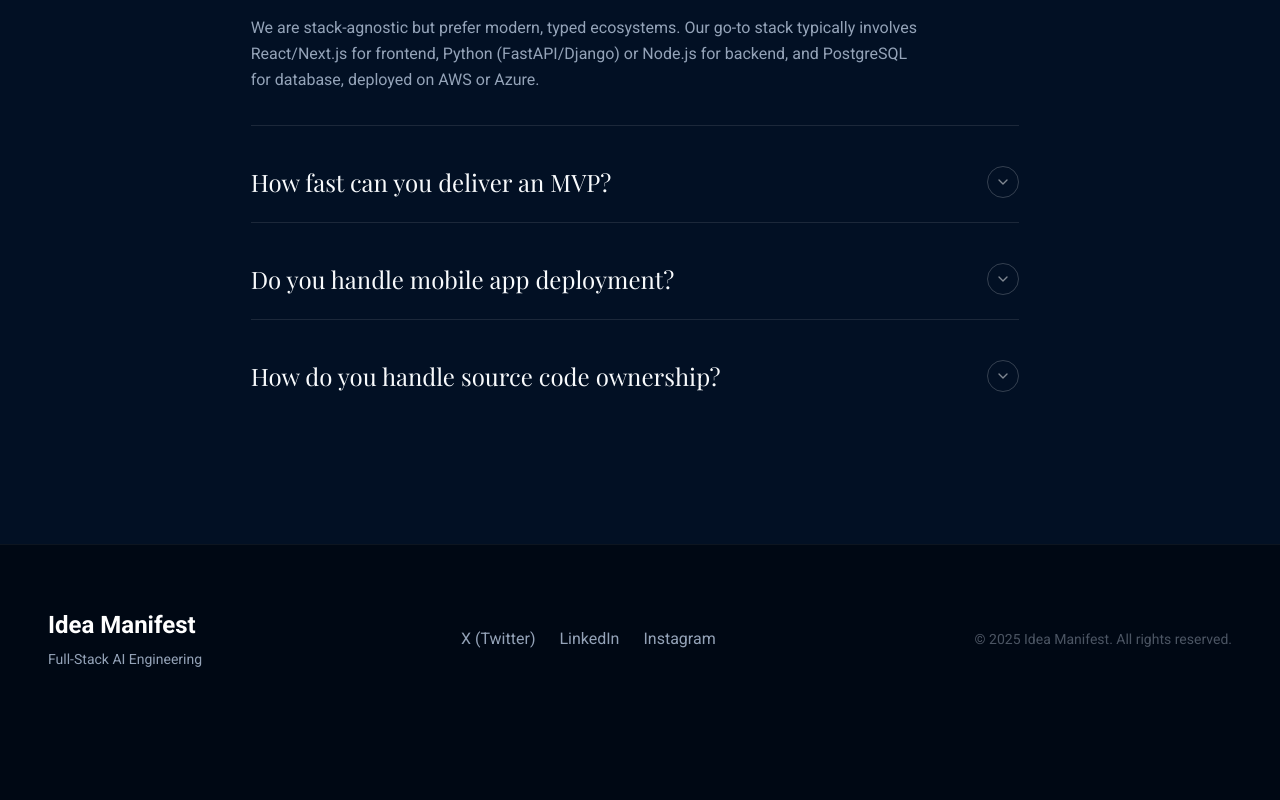
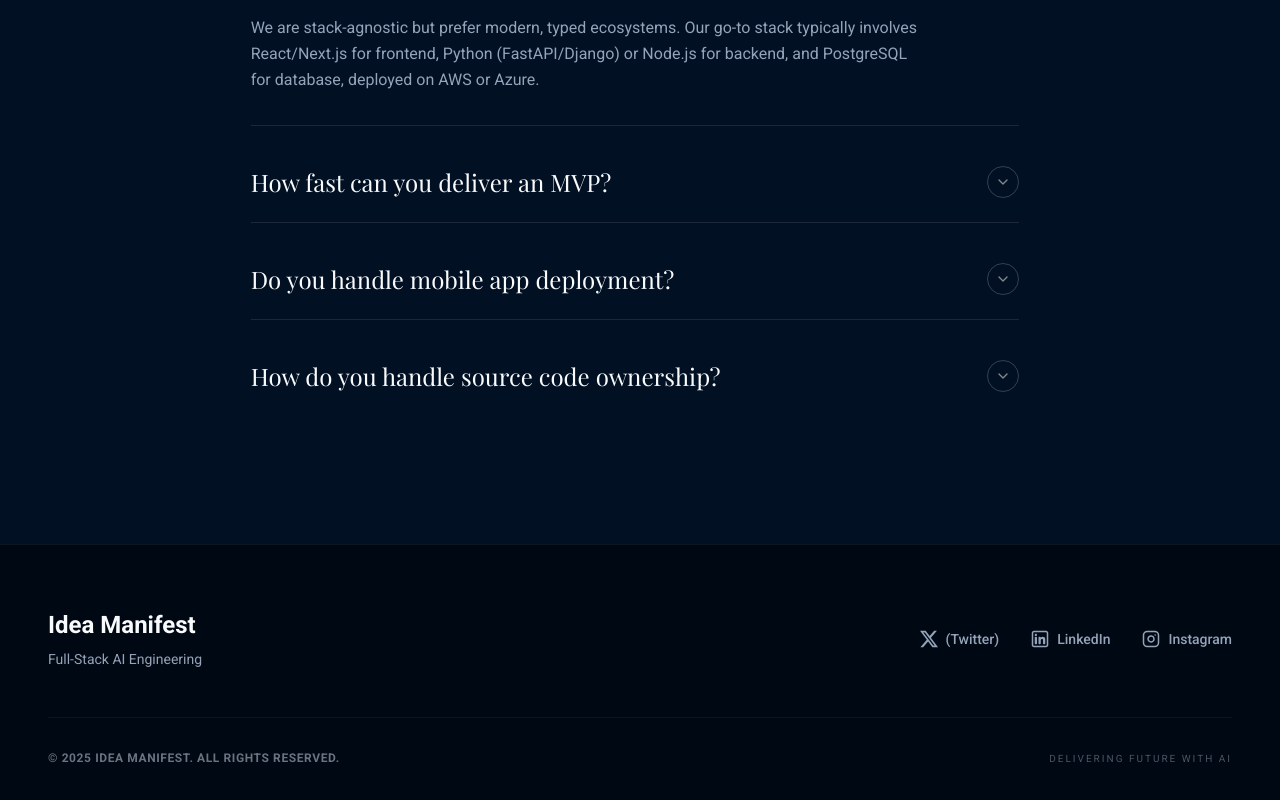
Before and after one commit to balarajakumara3-droid/Gemini--dev--web, a React (Vite) app: page / in a window 1280 px wide. Shown: the part 6293-7093 px from the top of the page. Before the commit the page ends 7026 px from the top, so only its background shows below. Built offline with nearby package versions, Linux system fonts and the light colour scheme; a web font is replaced by a local one.

Commit message:
fixed and updated footer

```diff
--- a/components/Footer.tsx
+++ b/components/Footer.tsx
@@ -3,19 +3,50 @@ import React from 'react';
 export const Footer: React.FC = () => {
     return (
         <footer className="bg-background text-white py-16 px-6 md:px-12 border-t border-white/5">
-            <div className="max-w-7xl mx-auto flex flex-col md:flex-row justify-between items-center gap-8">
+            <div className="max-w-7xl mx-auto flex flex-col md:flex-row justify-between items-center gap-12">
                 <div className="text-center md:text-left">
-                    <h3 className="font-sans font-bold text-2xl mb-2">Idea Manifest</h3>
+                    <h3 className="font-sans font-bold text-2xl mb-2 text-primary">Idea Manifest</h3>
                     <p className="text-secondary text-sm">Full-Stack AI Engineering</p>
                 </div>
-                <div className="flex gap-6">
-                    <a href="https://x.com/IdeaManifest" target="_blank" rel="noopener noreferrer" className="text-secondary hover:text-accent transition-colors">X (Twitter)</a>
-                    <a href="https://www.linkedin.com/company/ideamanifest/" target="_blank" rel="noopener noreferrer" className="text-secondary hover:text-accent transition-colors">LinkedIn</a>
 
-                    <a href="https://www.instagram.com/ideamanifest_official/" target="_blank" rel="noopener noreferrer" className="text-secondary hover:text-accent transition-colors">Instagram</a>
+                <div className="flex flex-wrap justify-center md:justify-end gap-x-8 gap-y-4 items-center">
+                    <a href="https://x.com/IdeaManifest" target="_blank" rel="noopener noreferrer" className="flex items-center gap-2 text-secondary hover:text-accent transition-all duration-300 group">
+                        <svg xmlns="http://www.w3.org/2000/svg" width="18" height="18" viewBox="0 0 512 462.799" fill="currentColor">
+                            <path d="M403.229 0h78.506L310.219 196.04 512 462.799H354.002L230.261 301.007 88.669 462.799h-78.56l183.455-209.683L0 0h161.999l111.856 147.88L403.229 0zm-27.556 415.805h43.505L138.363 44.527h-46.68l283.99 371.278z" />
+                        </svg>
+                        <span className="text-sm font-medium">(Twitter)</span>
+                    </a>
+
+                    <a href="https://www.linkedin.com/company/ideamanifest/" target="_blank" rel="noopener noreferrer" className="flex items-center gap-2 text-secondary hover:text-accent transition-all duration-300 group">
+                        <svg xmlns="http://www.w3.org/2000/svg" width="18" height="18" viewBox="0 0 24 24" fill="currentColor">
+                            <path d="M6.5 8C7.32843 8 8 7.32843 8 6.5C8 5.67157 7.32843 5 6.5 5C5.67157 5 5 5.67157 5 6.5C5 7.32843 5.67157 8 6.5 8Z" />
+                            <path d="M5 10C5 9.44772 5.44772 9 6 9H7C7.55228 9 8 9.44771 8 10V18C8 18.5523 7.55228 19 7 19H6C5.44772 19 5 18.5523 5 18V10Z" />
+                            <path d="M11 19H12C12.5523 19 13 18.5523 13 18V13.5C13 12 16 11 16 13V18.0004C16 18.5527 16.4477 19 17 19H18C18.5523 19 19 18.5523 19 18V12C19 10 17.5 9 15.5 9C13.5 9 13 10.5 13 10.5V10C13 9.44771 12.5523 9 12 9H11C10.4477 9 10 9.44772 10 10V18C10 18.5523 10.4477 19 11 19Z" />
+                            <path fill-rule="evenodd" clip-rule="evenodd" d="M20 1C21.6569 1 23 2.34315 23 4V20C23 21.6569 21.6569 23 20 23H4C2.34315 23 1 21.6569 1 20V4C1 2.34315 2.34315 1 4 1H20ZM20 3C20.5523 3 21 3.44772 21 4V20C21 20.5523 20.5523 21 20 21H4C3.44772 21 3 20.5523 3 20V4C3 3.44772 3.44772 3 4 3H20Z" />
+                        </svg>
+                        <span className="text-sm font-medium">LinkedIn</span>
+                    </a>
+
+                    <a href="https://www.instagram.com/ideamanifest_official/" target="_blank" rel="noopener noreferrer" className="flex items-center gap-2 text-secondary hover:text-accent transition-all duration-300 group">
+                        <svg xmlns="http://www.w3.org/2000/svg" width="18" height="18" viewBox="0 0 24 24" fill="none" stroke="currentColor" stroke-width="2" stroke-linecap="round" stroke-linejoin="round">
+                            <rect x="2" y="2" width="20" height="20" rx="5" ry="5"></rect>
+                            <path d="M16 11.37A4 4 0 1 1 12.63 8 4 4 0 0 1 16 11.37z"></path>
+                            <line x1="17.5" y1="6.5" x2="17.51" y2="6.5"></line>
+                        </svg>
+                        <span className="text-sm font-medium">Instagram</span>
+                    </a>
+
 
                 </div>
-                <p className="text-gray-600 text-sm">© 2025 Idea Manifest. All rights reserved.</p>
+            </div>
+
+            <div className="max-w-7xl mx-auto mt-12 pt-8 border-t border-white/5 flex flex-col md:flex-row justify-between items-center gap-4">
+                <p className="text-gray-500 text-xs tracking-wider uppercase font-semibold">
+                    © {new Date().getFullYear()} Idea Manifest. All rights reserved.
+                </p>
+                <p className="text-gray-600 text-[10px] uppercase tracking-[0.2em]">
+                    Delivering Future with AI
+                </p>
             </div>
         </footer>
     );
```
